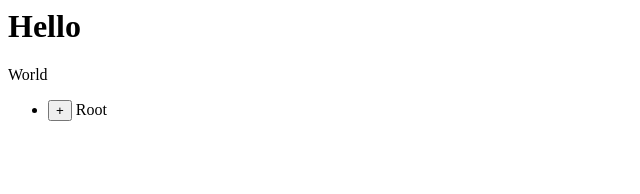
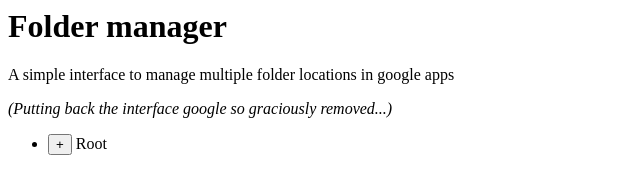
Before and after one commit to thinkle/Google-Drive-Folder-Manager, a plain HTML site: page Index.html in a window 1280 px wide. Shown: the whole page, without its empty margins (0-640 px from the left). Drawn offline with nearby package versions, Linux system fonts and the light colour scheme.

Commit message:
Update HTML

```diff
--- a/Index.html
+++ b/Index.html
@@ -104,8 +104,9 @@ window.onload = function init() {
   </style>
   </head>
   <body>
-    <h1>Hello</h1>
-    <p>World</p>
+    <h1>Folder manager</h1>
+  <p>A simple interface to manage multiple folder locations in google apps</p>
+  <p><em>(Putting back the interface google so graciously removed...)</em></p>
     <ul class="folders">
       <li id="foldertop"><button id="openRoot" href="#">+</button> Root
 	<ul id="root-children"></ul>
```
